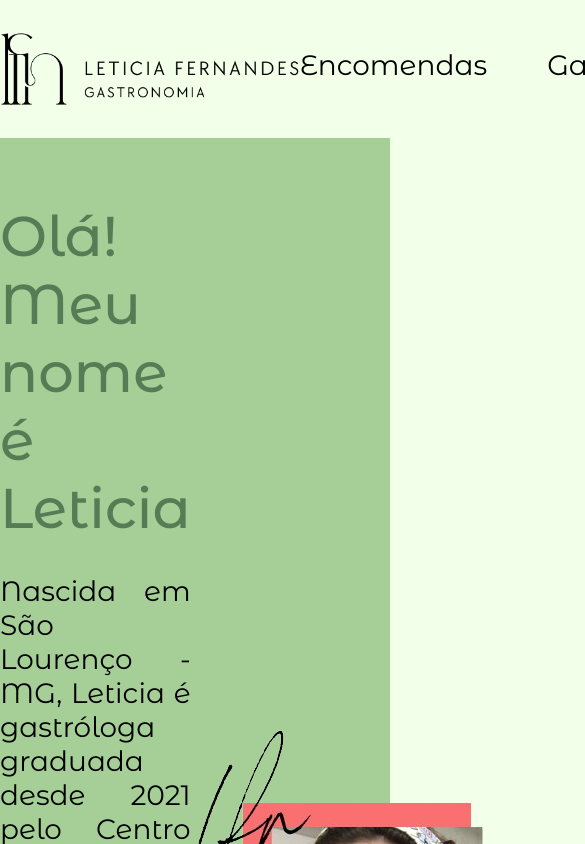
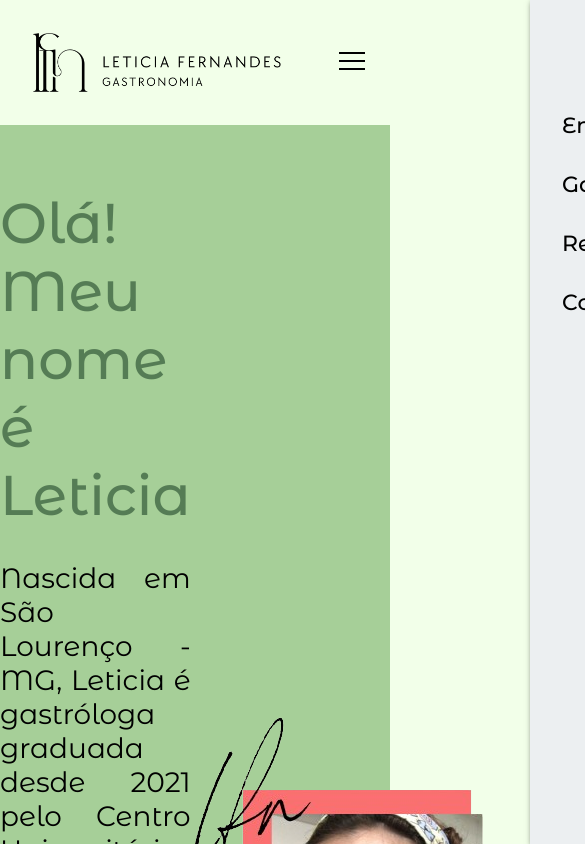
Before and after one commit to lichtle/leticia-fernandes-gastronomia, a React (Vite) app: page / in a window 390 px wide. Shown: the top 844 px of the page, 585 px wide, since content can reach past the window. Built offline with nearby package versions, Linux system fonts and the light colour scheme.

Commit message:
chore: header responsive done

```diff
--- a/src/components/Header/index.tsx
+++ b/src/components/Header/index.tsx
@@ -6,19 +6,31 @@ export function Header() {
   return (
     <HeaderContainer className="container">
       <Logo src={logo} alt="Logo" />
-      <nav>
-        <List>
+      <nav className="hamburger-menu">
+        <input id="menu__toggle" type="checkbox" />
+        <label className="menu__btn" htmlFor="menu__toggle">
+          <span></span>
+        </label>
+        <List className="menu__box">
           <li>
-            <a href="">Encomendas</a>
+            <a className="menu__item" href="#order">
+              Encomendas
+            </a>
           </li>
           <li>
-            <a href="">Galeria</a>
+            <a className="menu__item" href="#gallery">
+              Galeria
+            </a>
           </li>
           <li>
-            <a href="">Receitas</a>
+            <a className="menu__item" href="">
+              Receitas
+            </a>
           </li>
           <li>
-            <a href="">Contato</a>
+            <a className="menu__item" href="#contact">
+              Contato
+            </a>
           </li>
         </List>
       </nav>
--- a/src/components/Header/styles.ts
+++ b/src/components/Header/styles.ts
@@ -2,20 +2,119 @@ import styled from "styled-components";
 
 export const HeaderContainer = styled.div`
   display: flex;
-  align-items: center;
   justify-content: space-between;
   padding: 32px 0;
+
+  #menu__toggle {
+    opacity: 0;
+  }
+
+  @media (max-width: 1024px) {
+    padding: 32px;
+  }
+
+  @media (max-width: 768px) {
+    padding: 32px 0;
+    justify-content: space-around;
+
+    #menu__toggle:checked + .menu__btn > span {
+      transform: rotate(45deg);
+    }
+
+    #menu__toggle:checked + .menu__btn > span::before {
+      top: 0;
+      transform: rotate(0deg);
+    }
+
+    #menu__toggle:checked + .menu__btn > span::after {
+      top: 0;
+      transform: rotate(90deg);
+    }
+
+    #menu__toggle:checked ~ .menu__box {
+      right: 0;
+    }
+
+    .menu__btn {
+      position: fixed;
+      top: 38px;
+      right: 16px;
+      width: 26px;
+      height: 26px;
+      cursor: pointer;
+      z-index: 1;
+      background-color: #f2ffe9;
+      padding: 22px;
+      border-radius: 24px;
+    }
+
+    .menu__btn > span,
+    .menu__btn > span::before,
+    .menu__btn > span::after {
+      display: block;
+      position: absolute;
+      width: 26px;
+      right: 9px;
+      height: 2px;
+      background-color: #000;
+      transition-duration: 0.3s;
+    }
+
+    .menu__btn > span::before {
+      content: "";
+      top: -8px;
+      left: 0;
+    }
+
+    .menu__btn > span::after {
+      content: "";
+      top: 8px;
+      left: 0;
+    }
+
+    .menu__box {
+      display: block;
+      position: fixed;
+      top: 0;
+      right: -100%;
+      width: 250px;
+      height: 100%;
+      margin: 0;
+      padding: 96px 0 0 8px;
+      list-style: none;
+      background-color: #eceff1;
+      box-shadow: 2px 2px 6px rgba(0, 0, 0, 0.7);
+      transition-duration: 0.4s;
+    }
+
+    .menu__item {
+      display: block;
+      padding: 16px 24px;
+      font-size: 22px;
+      font-weight: 500;
+      text-decoration: none;
+      transition-duration: 0.25s;
+    }
+
+    .menu__item:hover {
+      background-color: #cfd8dc;
+    }
+  }
 `;
 
 export const Logo = styled.img`
   width: 300px;
   user-select: none;
+
+  @media (max-width: 576px) {
+    width: 250px;
+  }
 `;
 
 export const List = styled.div`
   display: flex;
   align-items: center;
-  gap: 60px;
+  gap: 64px;
 
   a {
     display: inline-block;
@@ -25,21 +124,29 @@ export const List = styled.div`
     color: #000;
   }
 
+  @media (max-width: 1024px) {
+    gap: 32px;
+
+    a {
+      font-size: 22px;
+    }
+  }
+
   a::after {
     content: "";
     position: absolute;
     bottom: 0;
-    left: 50%;
+    right: 50%;
     display: block;
     background: none repeat scroll 0 0 transparent;
     height: 3px;
     width: 0;
     background: #fa7070;
-    transition: width 0.3s ease 0s, left 0.3s ease 0s;
+    transition: width 0.3s ease 0s, right 0.3s ease 0s;
   }
 
   a:hover::after {
     width: 100%;
-    left: 0;
+    right: 0;
   }
 `;
```
